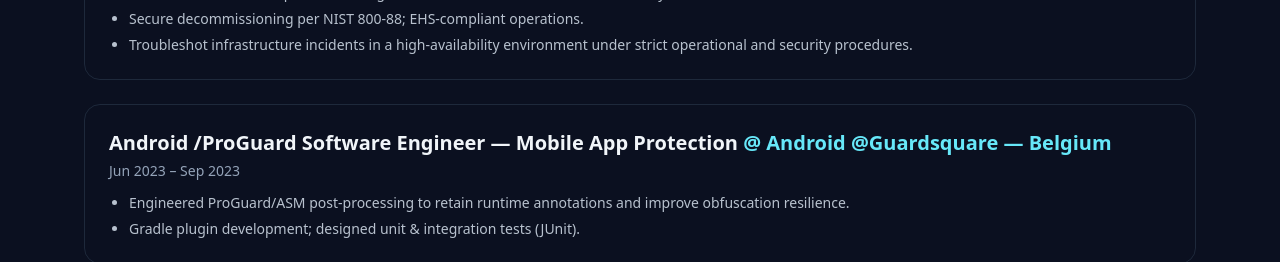
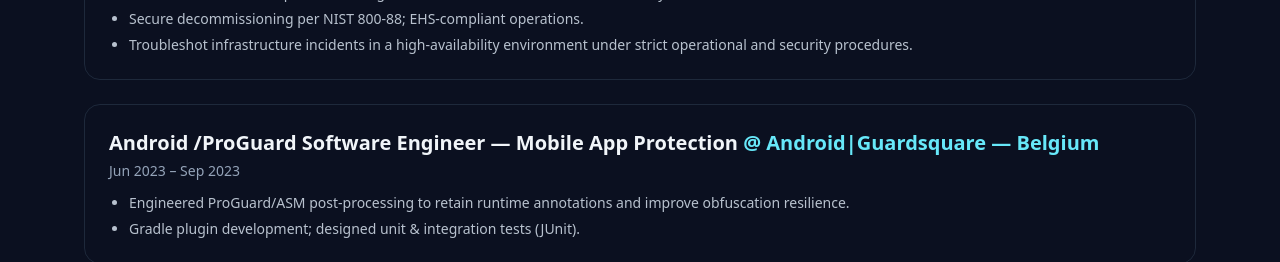
Before and after one commit to MysticKrameNine/ikrame, a Next.js app: page / in a window 1280 px wide. Shown: the part 1840-2102 px from the top of the page. Built offline with nearby package versions, Linux system fonts and the light colour scheme.

Commit message:
fix back

```diff
--- a/src/app/page.tsx
+++ b/src/app/page.tsx
@@ -274,7 +274,7 @@
         />
 
           <Experience
-          company="Android @Guardsquare — Belgium"
+          company="Android|Guardsquare — Belgium"
           role="Android /ProGuard Software Engineer — Mobile App Protection"
           period="Jun 2023 – Sep 2023"
           bullets={[
```
